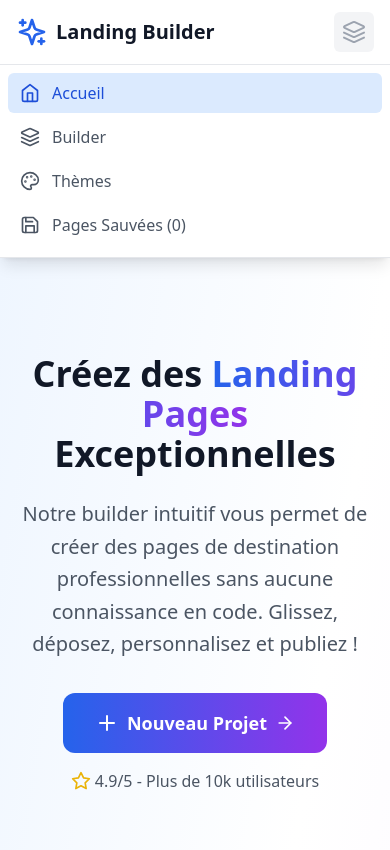
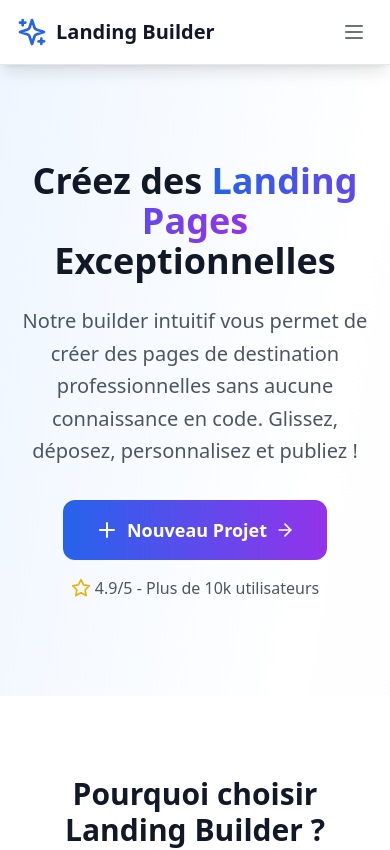
Before and after one commit to saalmahm/fullstack-landing-page-builder, a React (Vite) app: page / in a window 390 px wide. Shown: the top 850 px of the page. Built offline with nearby package versions, Linux system fonts and the light colour scheme.

Commit message:
Enhance Navbar component with mobile menu functionality, including toggle behavior and improved styling for mobile navigation items.

```diff
--- a/src/components/Navbar.jsx
+++ b/src/components/Navbar.jsx
@@ -1,7 +1,9 @@
-import React from 'react';
-import { Home, Palette, Save, Layers, Sparkles } from 'lucide-react';
+import React, { useState } from 'react';
+import { Home, Palette, Save, Layers, Sparkles, Menu, X } from 'lucide-react';
 
 export default function Navbar({ currentPage, onNavigate, savedPagesCount }) {
+  const [mobileMenuOpen, setMobileMenuOpen] = useState(false);
+
   const navItems = [
     { id: 'home', label: 'Accueil', icon: Home },
     { id: 'builder', label: 'Builder', icon: Layers },
@@ -21,7 +23,7 @@ export default function Navbar({ currentPage, onNavigate, savedPagesCount }) {
             </div>
           </div>
 
-          {/* Navigation Items */}
+          {/* Navigation Items - Desktop */}
           <div className="hidden md:block">
             <div className="ml-10 flex items-baseline space-x-4">
               {navItems.map((item) => {
@@ -47,17 +49,22 @@ export default function Navbar({ currentPage, onNavigate, savedPagesCount }) {
           </div>
 
           {/* Mobile menu button */}
-          <div className="md:hidden">
-            <button className="bg-gray-100 p-2 rounded-md text-gray-400 hover:text-gray-500 hover:bg-gray-200 focus:outline-none focus:ring-2 focus:ring-inset focus:ring-blue-500">
-              <Layers size={24} />
+          <div className="md:hidden flex items-center">
+            <button
+              onClick={() => setMobileMenuOpen(!mobileMenuOpen)}
+              className="p-2 rounded-md text-gray-500 hover:text-gray-600 hover:bg-gray-100 focus:outline-none focus:ring-2 focus:ring-blue-500"
+              aria-label="Menu"
+            >
+              {mobileMenuOpen ? <X size={24} /> : <Menu size={24} />}
             </button>
           </div>
         </div>
       </div>
 
-      {/* Mobile Navigation */}
-      <div className="md:hidden bg-white border-t border-gray-200">
-        <div className="px-2 pt-2 pb-3 space-y-1">
+      {/* Mobile Navigation - Only shows when burger is clicked */}
+      {mobileMenuOpen && (
+        <div className="md:hidden bg-white border-t border-gray-200 shadow-lg">
+          <div className="px-2 pt-2 pb-4 space-y-1">
             {navItems.map((item) => {
               const Icon = item.icon;
               const isActive = currentPage === item.id;
@@ -65,11 +72,14 @@ export default function Navbar({ currentPage, onNavigate, savedPagesCount }) {
               return (
                 <button
                   key={item.id}
-                onClick={() => onNavigate(item.id)}
-                className={`flex items-center w-full px-3 py-2 rounded-md text-base font-medium transition-colors duration-200 ${
+                  onClick={() => {
+                    onNavigate(item.id);
+                    setMobileMenuOpen(false);
+                  }}
+                  className={`flex items-center w-full px-3 py-3 rounded-md text-base font-medium transition-colors duration-200 ${
                     isActive
                       ? 'bg-blue-100 text-blue-700'
-                    : 'text-gray-600 hover:text-gray-900 hover:bg-gray-100'
+                      : 'text-gray-600 hover:text-gray-900 hover:bg-gray-50'
                   }`}
                 >
                   <Icon size={20} className="mr-3" />
@@ -79,6 +89,7 @@ export default function Navbar({ currentPage, onNavigate, savedPagesCount }) {
             })}
           </div>
         </div>
+      )}
     </nav>
   );
 }
```
Lines whose indentation alone changed are shown as unchanged.
